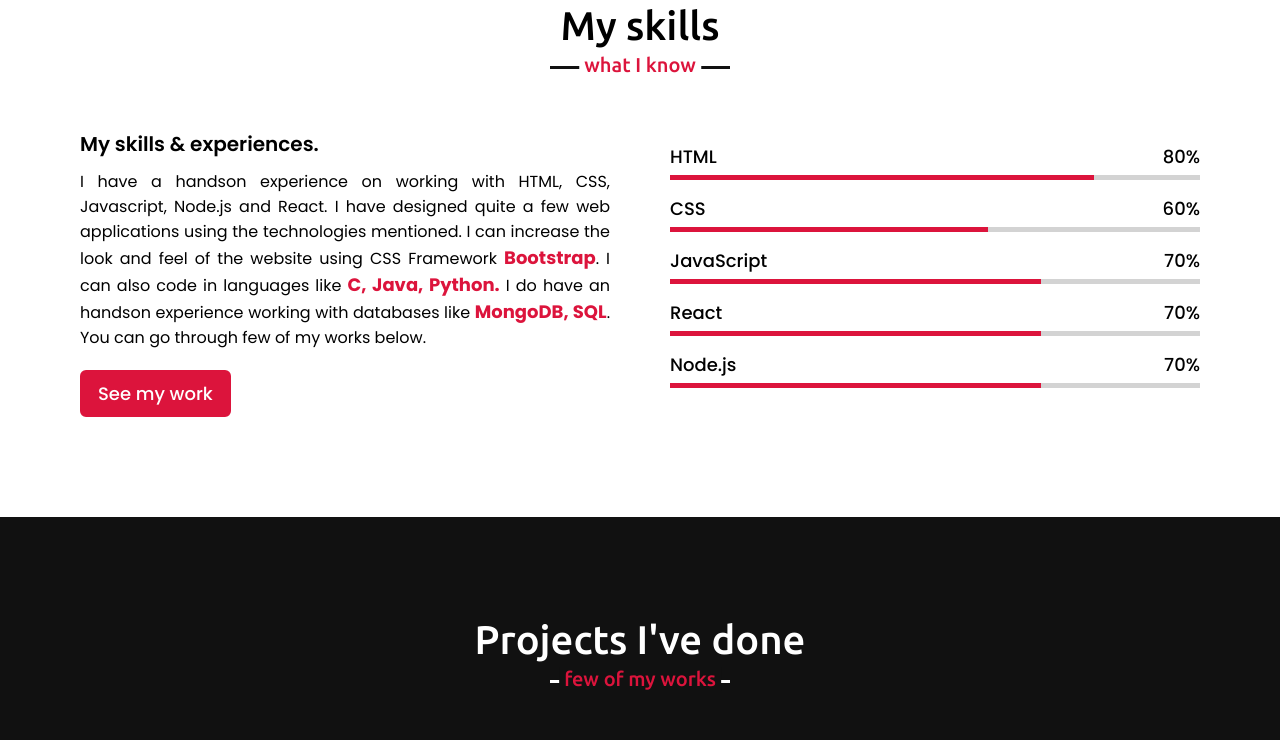
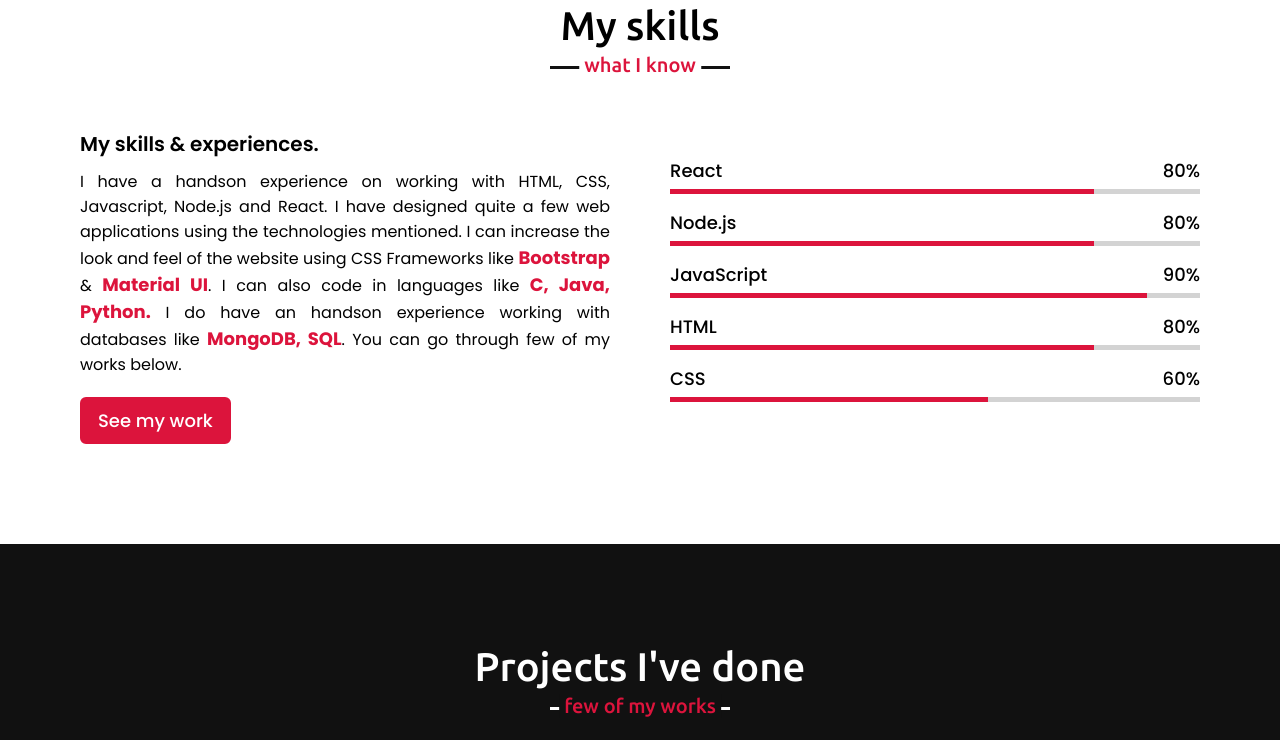
Before and after one commit to prashanth-palki-codes/Portfolio, a plain HTML site: page index.html in a window 1280 px wide. Shown: the part 2261-3001 px from the top of the page. Drawn offline with nearby package versions, Linux system fonts and the light colour scheme.

Commit message:
Mail changes

```diff
--- a/index.html
+++ b/index.html
@@ -45,7 +45,7 @@
                 <div class="text-1" data-aos="fade-down" data-aos-duration="2000">Hello, I'm</div>
                 <div class="text-2" data-aos="fade-left" data-aos-duration="2000">Prashanth Palki</div>
                 <div class="text-3" data-aos="fade-right" data-aos-duration="2000">And I'm a <span class="typing"></span></div>
-                <a href="mailto:prashanthpalki@gmail.com" data-aos="fade-up" data-aos-duration="2000">Hire me</a>
+                <a href="mailto:nameisprashanthpalki@gmail.com" data-aos="fade-up" data-aos-duration="2000">Hire me</a>
             </div>
         </div>
     </section>
@@ -60,9 +60,9 @@
                 </div>
                 <div class="column right" data-aos="fade-right" data-aos-duration="2000">
                     <div class="text">I'm Prashanth Palki & <br> I'm a <span class="typing-2"></span></div>
-                    <p>I have a bachelor's degree in <b>Computer Science and Engineering</b> with a <b>CGPA 8.4</b>. I am passionate about designing. I love to read books, my love for travelling and doing adventures is never ending. I have always had a great desire, becoming more of a person where I can find challenges in the work environment and being a developer would definitely give me that sheer pleasure.</p>
-                    <p class="likes">I love Design, Technology and Travel.</p>
-                    <a href="https://drive.google.com/file/d/1C8QkIYgCt33PuBJdNY8ODEcbmsmLdos3/view?usp=sharing" target="_blank">View Resume</a>
+                    <p>I have a bachelor's degree in <b>Computer Science and Engineering</b> with a <b>CGPA 8.4</b>. I am passionate about technology. I love to read books, my love for travelling and doing adventures is never ending. I have always had a great desire, becoming more of a person where I can find challenges in the work environment and being a developer would definitely give me that sheer pleasure.</p>
+                    <p class="likes">I love Technology, Food and Travel.</p>
+                    <a href="https://drive.google.com/file/d/1UWjhxLxISq9URM9u-XmzZ4BIjZ6s0Ohq/view?usp=sharing" target="_blank">View Resume</a>
                 </div>
             </div>
         </div>
@@ -115,10 +115,31 @@
             <div class="skills-content">
                 <div class="column left" data-aos="fade-right" data-aos-duration="2000">
                     <div class="text">My skills & experiences.</div>
-                    <p>I have a handson experience on working with HTML, CSS, Javascript, Node.js and React. I have designed quite a few web applications using the technologies mentioned. I can increase the look and feel of the website using CSS Framework <b class="otherSkills">Bootstrap</b>. I can also code in languages like <b class="otherSkills">C, Java, Python.</b> I do have an handson experience working with databases like <b class="otherSkills">MongoDB, SQL</b>. You can go through few of my works below.</p>
+                    <p>I have a handson experience on working with HTML, CSS, Javascript, Node.js and React. I have designed quite a few web applications using the technologies mentioned. I can increase the look and feel of the website using CSS Frameworks like <b class="otherSkills">Bootstrap</b> & <b class="otherSkills">Material UI</b>. I can also code in languages like <b class="otherSkills">C, Java, Python.</b> I do have an handson experience working with databases like <b class="otherSkills">MongoDB, SQL</b>. You can go through few of my works below.</p>
                     <a href="#work" data-aos="fade" data-aos-duration="2000">See my work</a>
                 </div>
                 <div class="column right" data-aos="fade-left" data-aos-duration="2000">
+                    <div class="bars">
+                        <div class="info">
+                            <span>React</span>
+                            <span>80%</span>
+                        </div>
+                        <div class="line react"></div>
+                    </div>
+                    <div class="bars">
+                        <div class="info">
+                            <span>Node.js</span>
+                            <span>80%</span>
+                        </div>
+                        <div class="line nodejs"></div>
+                    </div>
+                    <div class="bars">
+                        <div class="info">
+                            <span>JavaScript</span>
+                            <span>90%</span>
+                        </div>
+                        <div class="line js"></div>
+                    </div>
                     <div class="bars">
                         <div class="info">
                             <span>HTML</span>
@@ -132,27 +153,6 @@
                             <span>60%</span>
                         </div>
                         <div class="line css"></div>
-                    </div>
-                    <div class="bars">
-                        <div class="info">
-                            <span>JavaScript</span>
-                            <span>70%</span>
-                        </div>
-                        <div class="line js"></div>
-                    </div>
-                    <div class="bars">
-                        <div class="info">
-                            <span>React</span>
-                            <span>70%</span>
-                        </div>
-                        <div class="line react"></div>
-                    </div>
-                    <div class="bars">
-                        <div class="info">
-                            <span>Node.js</span>
-                            <span>70%</span>
-                        </div>
-                        <div class="line nodejs"></div>
                     </div>
                 </div>
             </div>
@@ -339,12 +339,12 @@
                     <div class="icons">
                         <div class="text">Mail me for any other further queries</div>
                         <div class="row">
-                            <a href="mailto:prashanthpalki@gmail.com" target="_blank">
+                            <a href="mailto:nameisprashanthpalki@gmail.com" target="_blank">
                                 <img src="images/gmail.png" class="gmailImg">
                             </a>
                             <div class="info">
                                 <div class="head">Email</div>
-                                <div class="sub-title">prashanthpalki1999@gmail.com</div>
+                                <div class="sub-title">nameisprashanthpalki@gmail.com</div>
                             </div>
                         </div>
                         <div class="row">
--- a/style.css
+++ b/style.css
@@ -384,13 +384,13 @@ section .title::after{
     width: 60%;
 }
 .skills-content .right .js::before{
-    width: 70%;
+    width: 90%;
 }
 .skills-content .right .react::before{
-    width: 70%;
+    width: 80%;
 }
 .skills-content .right .nodejs::before{
-    width: 70%;
+    width: 80%;
 }
 
 /* work section styling */
```
